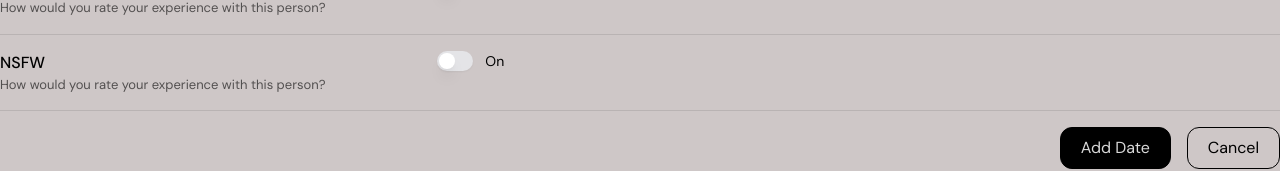
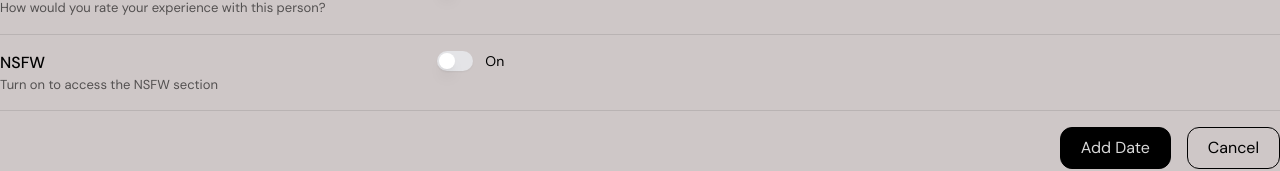
Before and after one commit to jmaduafo/Rate-Date, a Next.js app: page /dashboard/create in a window 1280 px wide. Shown: the part 1084-1255 px from the top of the page. Built offline with nearby package versions, Linux system fonts and the light colour scheme; no server answers.

Commit message:
fixed small bug in list section in form

```diff
--- a/app/dashboard/create/page.tsx
+++ b/app/dashboard/create/page.tsx
@@ -310,7 +310,7 @@ function DashboardCreate() {
         {/* NSFW ON OR OFF */}
         <CreateEditCard
           title="NSFW"
-          description="How would you rate your experience with this person?"
+          description="Turn on to access the NSFW section"
         >
           <div className={`flex items-center gap-3`}>
             <Switch checked={NSFWSwitch} onCheckedChange={setNSFWSwitch} />
@@ -356,7 +356,8 @@ function List({ array, setArray, name }: ListProps) {
   }
 
   function updateElement() {
-    if (index && value.length) {
+    // console.log(index)
+    if (typeof index === 'number' && value.length) {
       array[index] = value;
 
       setUpdateOn(false);
```
